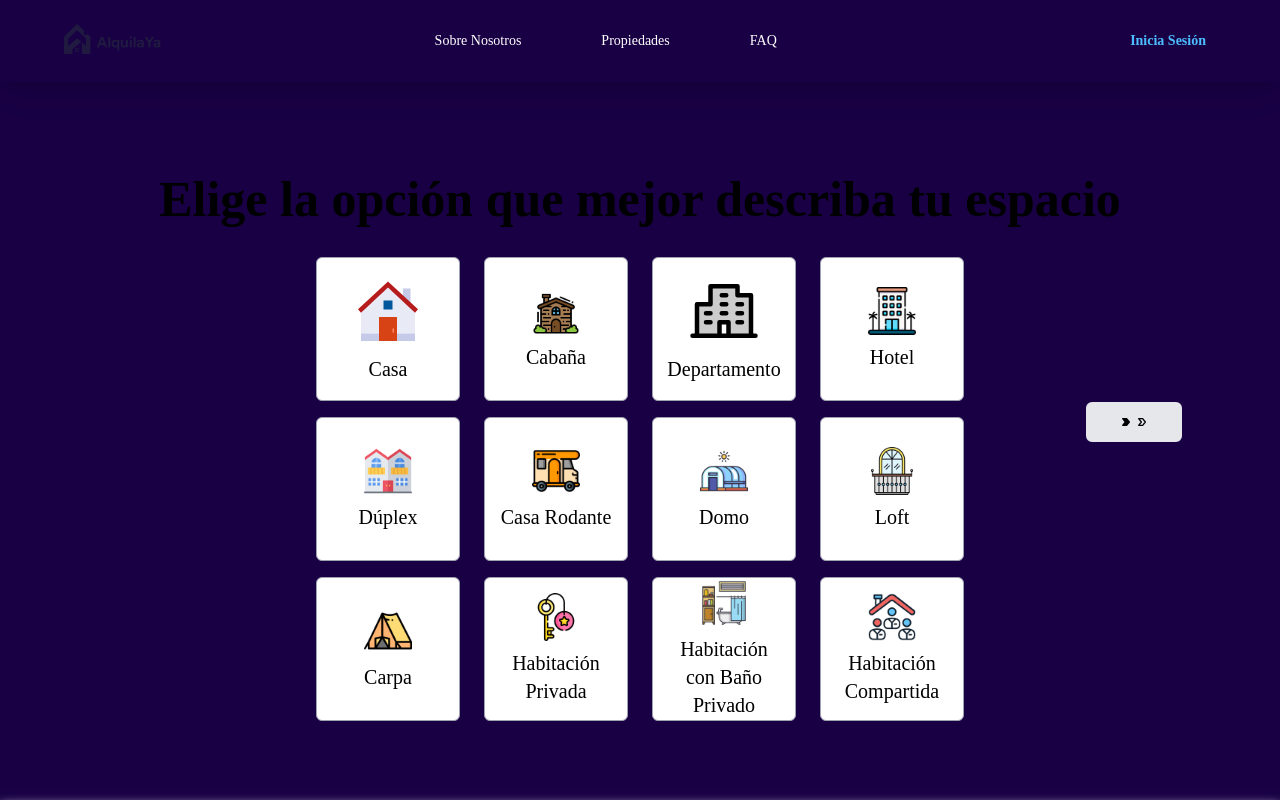
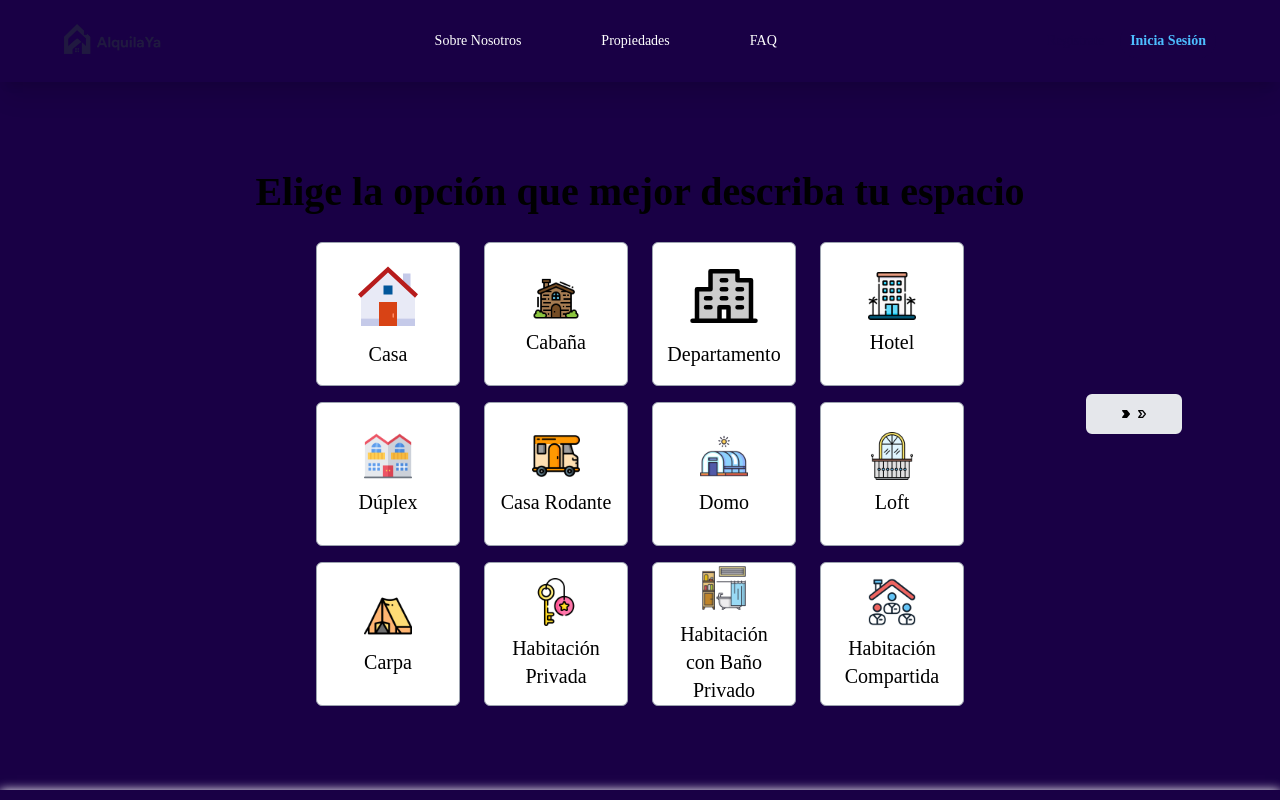
Before and after one commit to Gastygas/AlquilaYa-Front, a Next.js app in the folder alquilaya/: page /sube-tu-propiedad/paso-1 in a window 1280 px wide. Shown: the top 800 px of the page. Built offline with nearby package versions, Linux system fonts and the light colour scheme.

Commit message:
Step 2.6

```diff
--- a/alquilaya/src/Components/Sube-tu-propiedad/Step-1.tsx
+++ b/alquilaya/src/Components/Sube-tu-propiedad/Step-1.tsx
@@ -57,10 +57,9 @@ const Step1 = () => {
 
     return (
         <div className={styles.box}>
-            <div>
+            <div className='pt-10'>
                 <div>
-                    {/* <h3 className="ml-10 mt-1 text-black mb-2">Paso 1:</h3> */}
-                    <h1 className="mt-4 text-black text-center mb-4">Elige la opción que mejor describa tu espacio</h1>
+                    <h2 className="mt-4 text-black text-center mb-4">Elige la opción que mejor describa tu espacio</h2>
                 </div>
                 <div className=' mb-12'>
                     <IconSelector
--- a/alquilaya/src/Components/Sube-tu-propiedad/Step-2.tsx
+++ b/alquilaya/src/Components/Sube-tu-propiedad/Step-2.tsx
@@ -70,8 +70,7 @@ const Step2 = () => {
 
     return (
         <div className={styles.box}>
-            <div>
-                {/* <h3 className="ml-10 mt-1 text-black mb-2">Paso 3:</h3> */}
+            <div className='pt-10'>
                 <h2 className="mt-2 text-black text-center mb-5">Indicá qué servicios ofrecés</h2>
                 <p className="mt-2 text-black text-center mb-8">Selecciona una opción como mínimo</p>
             </div>
```
